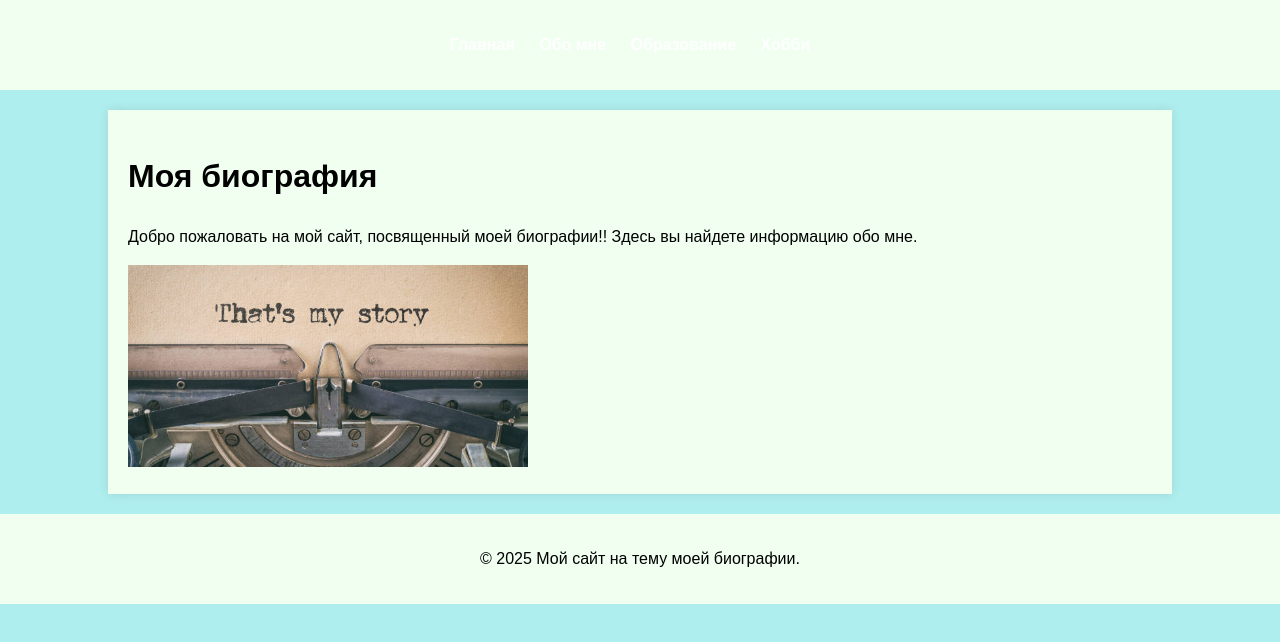
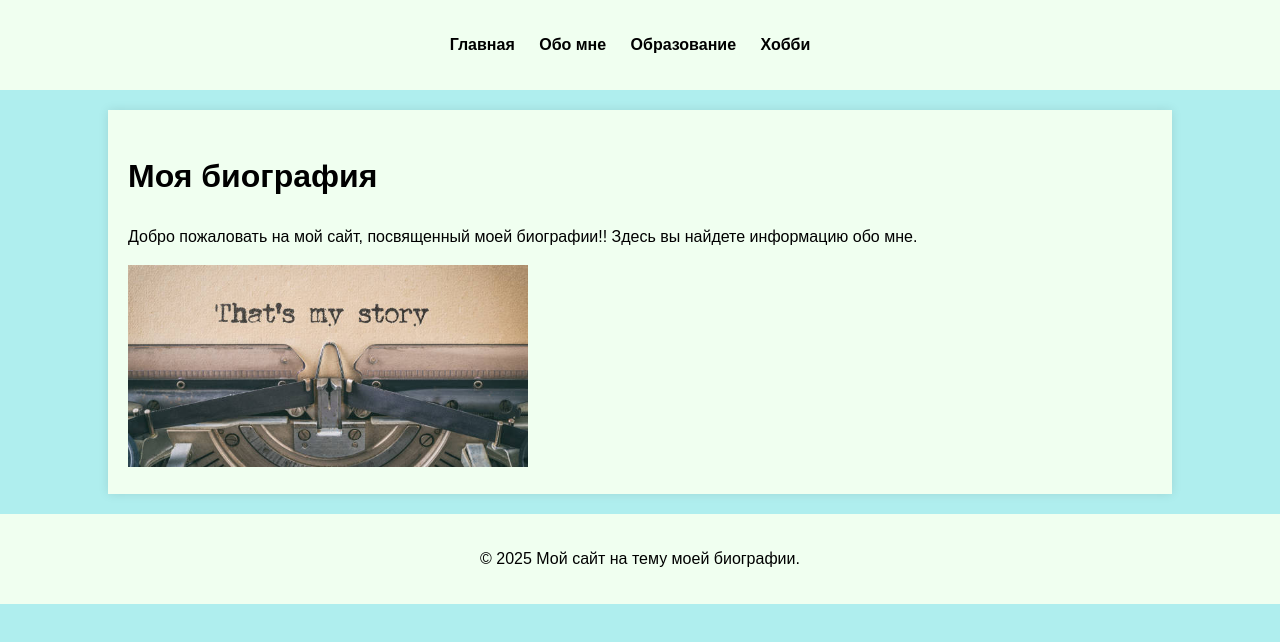
Before and after one commit to Comrade-DOOM/-Comrade-DOOM-.github.io, a plain HTML site: page index.html in a window 1280 px wide. Drawn offline with Linux system fonts and the light colour scheme.

Commit message:
Update style.css

```diff
--- a/style.css
+++ b/style.css
@@ -11,7 +11,7 @@ body {
 
 header {
     background: #F0FFF0;
-    color: #0000FF;
+    color: #000000;
     padding: 1rem 0;
     text-align: center;
 }
@@ -27,7 +27,7 @@ header {
 }
 
 .menu a {
-    color: #fff;
+    color: #000000;
     text-decoration: none;
     font-weight: bold;
 }
```
